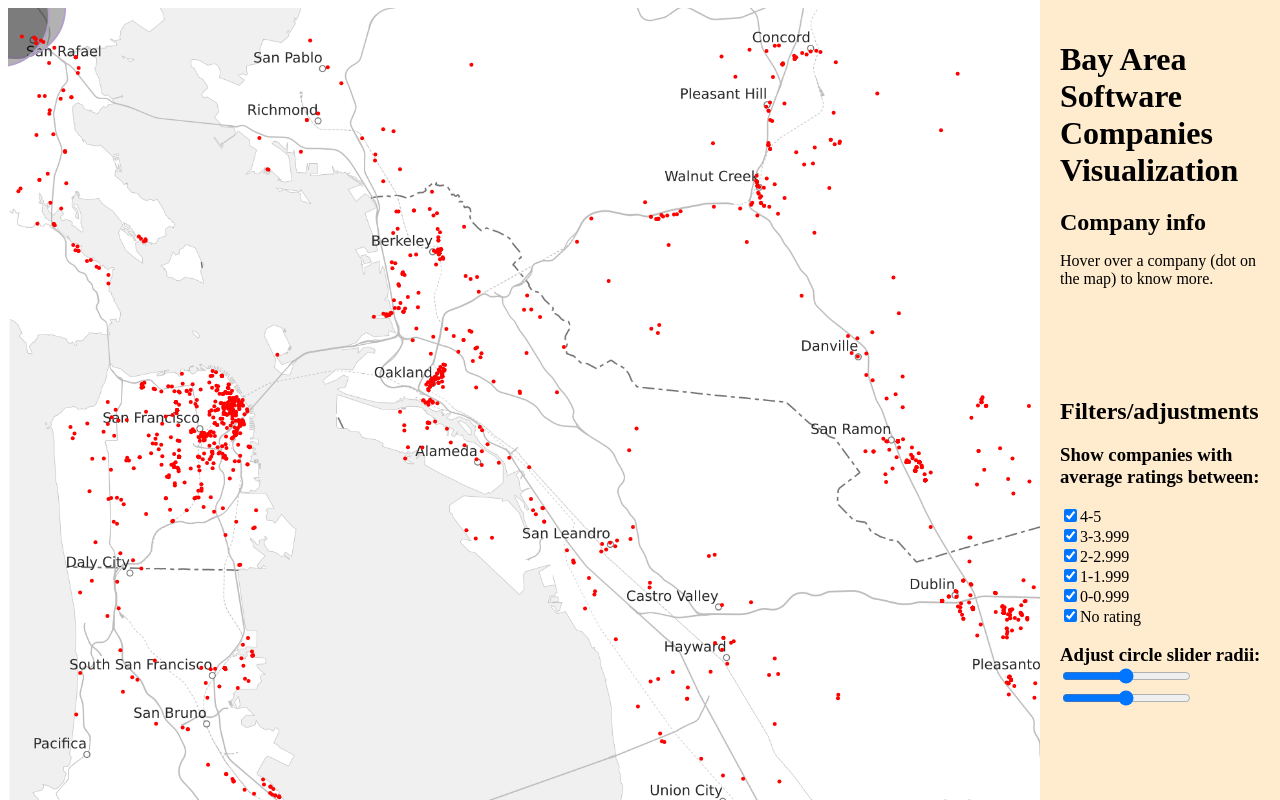
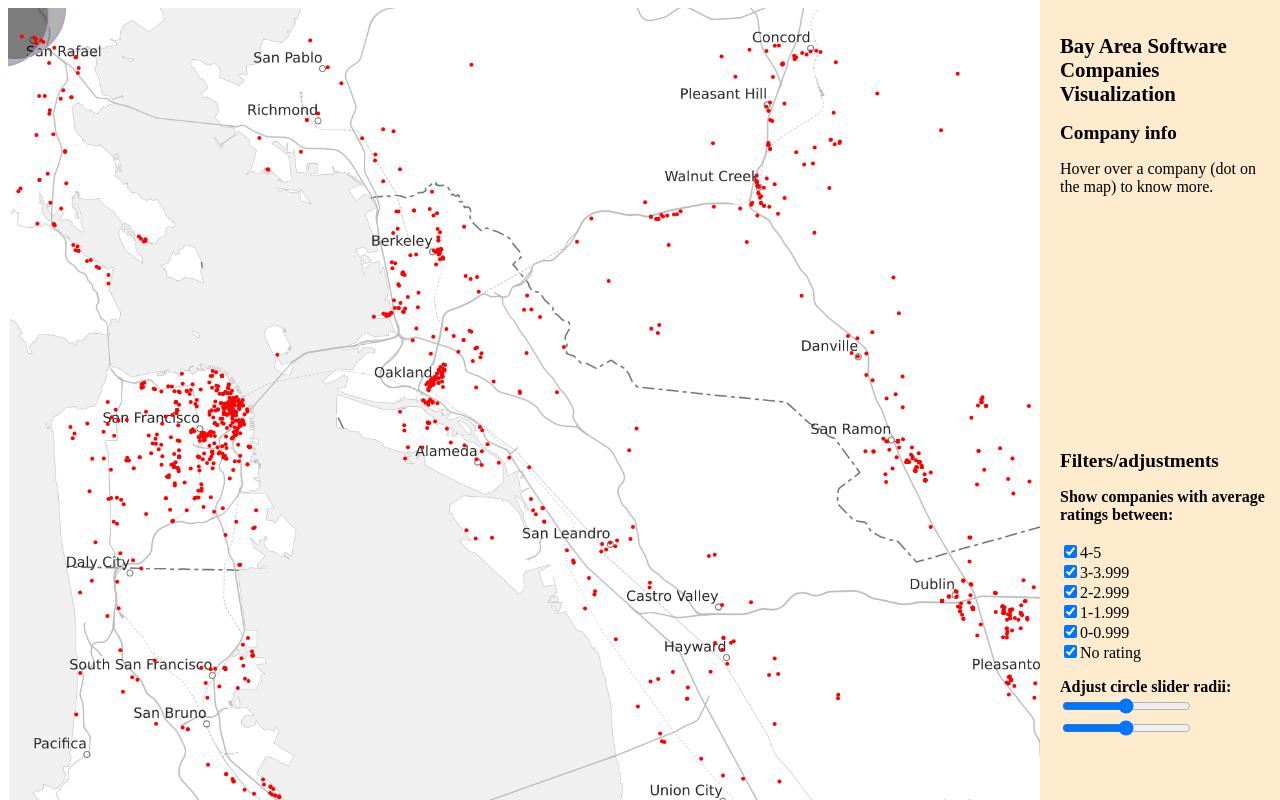
Before and after one commit to nhoang8463/nhoang8463.github.io, a plain HTML site: page index.html in a window 1280 px wide. Shown: the top 800 px of the page. Drawn offline with nearby package versions, Linux system fonts and the light colour scheme.

Commit message:
changed font sizes of headers

```diff
--- a/style.css
+++ b/style.css
@@ -16,7 +16,7 @@
 }
 
 .toggles {
-    top: 45%;
+    bottom: 100px;
     position: absolute;
 }
 
@@ -27,3 +27,15 @@
 h1, h2, h3 {
     margin-bottom: 0;
 }
+
+h1 {
+    font-size: 1.3em;
+}
+
+h2 {
+    font-size: 1.2em;
+}
+
+h3 {
+    font-size: 1em;
+}
```
